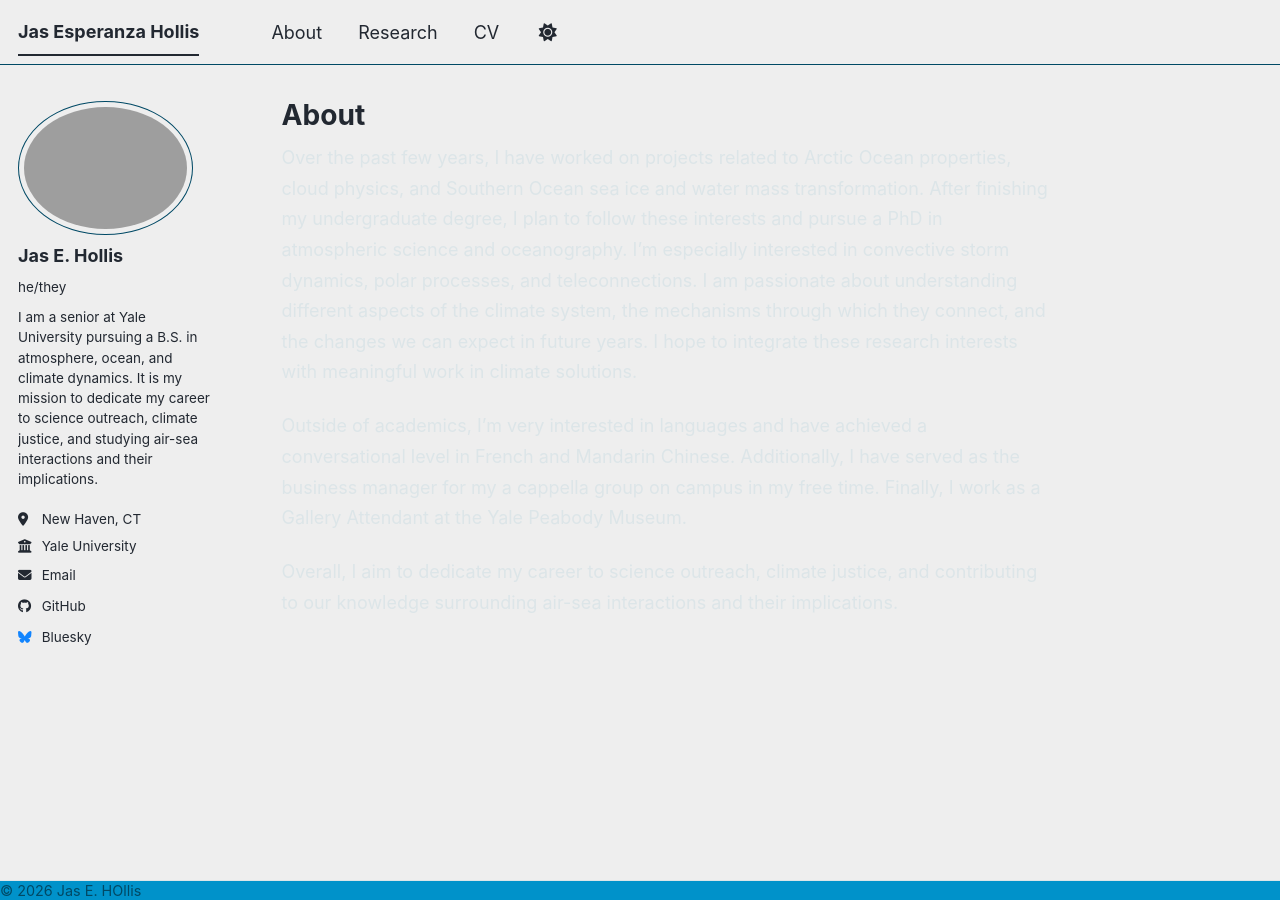
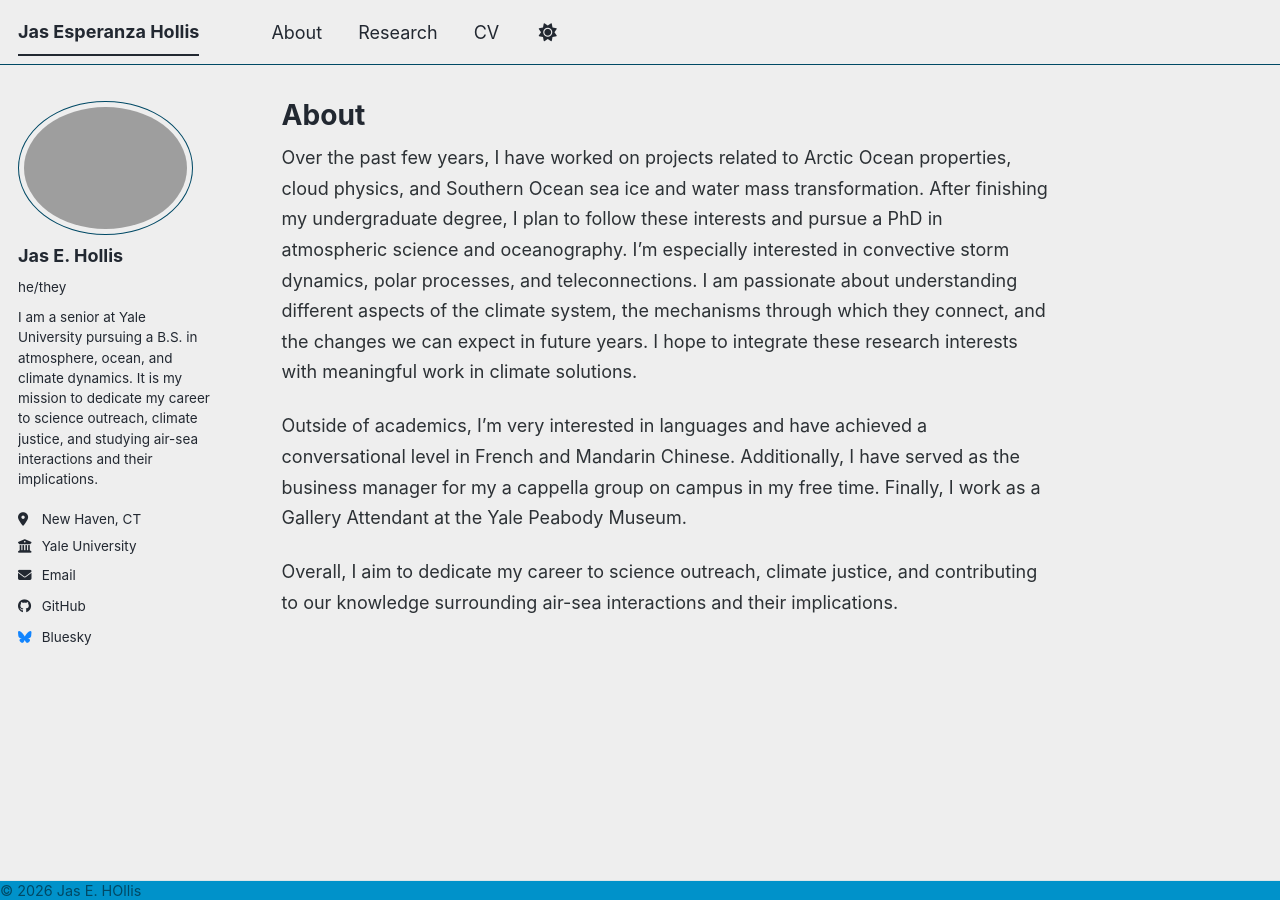
Before and after one commit to jas-hollis/jas-hollis.github.io, a Jekyll site: the page built from _pages/about.md, in a window 1280 px wide. Built offline with Jekyll 4.4.1, drawn with Linux system fonts in a browser that asks for light colours; a style sheet for code colours, icons or effects is not loaded.

Commit message:
Update main.scss
more customizing, research card and metadata box

```diff
--- a/assets/css/main.scss
+++ b/assets/css/main.scss
@@ -54,7 +54,7 @@ $body-charcoal: #2C3135;
 /* ---------- TEXT ---------- */
 
 .page__content {
-  color: $sea-ice;
+  color: $body-charcoal;
 }
 
 .page__content p {
@@ -132,3 +132,20 @@ $body-charcoal: #2C3135;
   font-size: 0.8em;
   line-height: 1.2;
 }
+
+
+/* ----------- PROJECT METADATA BOX ----------- */
+.project-meta {
+  background: $sea-ice;
+  border-left: 4px solid $storm-slate;
+  padding: 1em 1.5em;
+  margin: 1.5em 0 2em;
+}
+
+/* ------- RESEARCH CARDS ------- */
+.research-card {
+  border: 1px solid $sea-ice;
+  padding: 1.5em;
+  margin: 1.5em 0;
+  background: #FFFFFF;
+}
```
